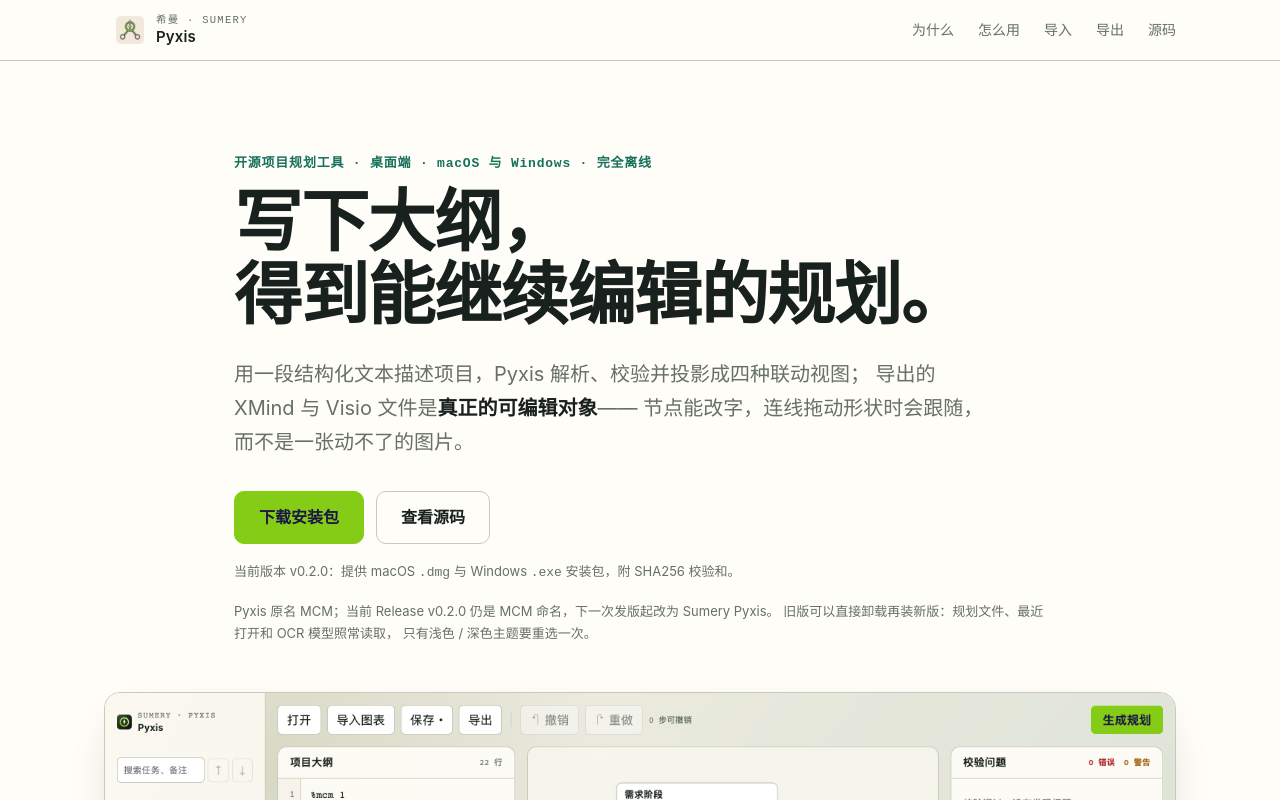
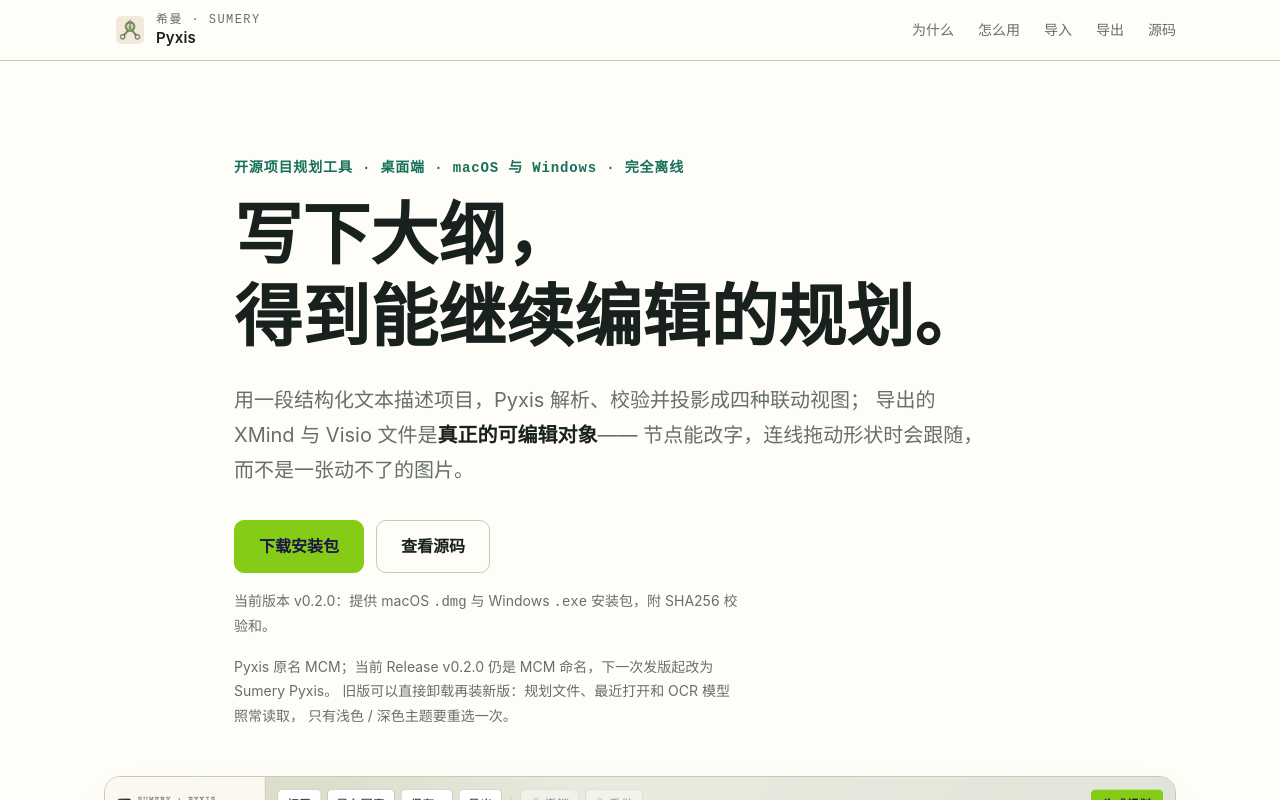
Before and after one commit to lens077/mcm, an Astro site in the folder site/: page / in a window 1280 px wide. Shown: the top 800 px of the page. Built offline with nearby package versions, Linux system fonts and the light colour scheme; Astro itself is replaced by a stand-in of ours.

Commit message:
style(site): 按 Measure 规范修正中文排版
- 引入 measure.css（首行 @layer measure;）：T02 显式 text-autospace、T04 line-break: strict
- T13 字体栈补中文字体（display 与 mono 栈原来只有西文）；T11 字标 10.5px→12px、正文 13/13.5px→14px
- T06 eyebrow 行高 1→1.6、h1 1.08→1.2；T07 h1/h2 负字距清零；T03 三处引号统一为 “”
- T05 正文加 36em 行长上限，空格、标点与 CSS 之外未改文案措辞
- 构建改 inlineStylesheets: always：单页省一次阻塞请求，也让 measure-cjk 能读到样式（它解析不到根绝对路径的外链 CSS）
- playwright-core 只作 devDependency，用于完整档校验与取证，不进运行时
- 字距保留：.brand-kicker 0.12em、.eyebrow 0.06em 是刻意的小号眉标加宽，T07 仅对负值判 error，
  浏览器实测全站负字距 0 处；基础档与完整档（360–1440px）均为 0 error / 0 warn

```diff
--- a/site/astro.config.mjs
+++ b/site/astro.config.mjs
@@ -20,5 +20,9 @@ export default defineConfig({
   build: {
     // 生成 about/index.html 而非 about.html，静态服务器无需额外重写规则
     format: "directory",
+    // 单页站点：把 ~11 KB 的 CSS 内联进 HTML，省掉一次阻塞请求。
+    // 同时让 measure-cjk 能读到样式——它按路径跳过 _astro/ 下的外链 CSS，
+    // 外链时所有排版规则都会按浏览器默认值误判。改回外链只需删掉这一行。
+    inlineStylesheets: "always",
   },
 });
--- a/site/package.json
+++ b/site/package.json
@@ -11,5 +11,8 @@
   },
   "dependencies": {
     "astro": "^7.2.9"
+  },
+  "devDependencies": {
+    "playwright-core": "^1.65.0"
   }
 }
--- a/site/src/pages/index.astro
+++ b/site/src/pages/index.astro
@@ -1,4 +1,7 @@
 ---
+// 顺序有意义：measure.css 是第一个引入的样式表，它的 @layer measure; 声明把
+// 中文排版基础样式排在所有层之前，后面 tokens.css 与页面内联样式都会覆盖它。
+import "../styles/measure.css";
 import "../styles/tokens.css";
 
 // 站点是纯静态的，这些常量随发布一起更新即可。
@@ -212,7 +215,7 @@ const outline = `%mcm 1
             </dl>
             <p class="hint">
               把 <code>&lt;-t3</code> 改成 <code>&lt;-t6</code> 造一个环，
-              问题面板会给出完整环路径，而不是只说「有循环」。
+              问题面板会给出完整环路径，而不是只说“有循环”。
             </p>
           </div>
         </div>
@@ -274,7 +277,7 @@ const outline = `%mcm 1
               </tbody>
             </table>
             <p class="degrade">
-              高精度模型不打进安装包，只在你点「下载」时联网：先 ModelScope、再 GitHub，
+              高精度模型不打进安装包，只在你点“下载”时联网：先 ModelScope、再 GitHub，
               下载后校验 SHA-256，不符就拒绝使用。切换模型只影响文字，结构识别不变。
             </p>
           </div>
@@ -372,7 +375,7 @@ const outline = `%mcm 1
           </li>
           <li>
             <strong>性能是可回归的门槛。</strong>
-            基准测试写死预算，超了直接失败，不靠"感觉还行"。
+            基准测试写死预算，超了直接失败，不靠“感觉还行”。
           </li>
           <li>
             <strong>撤销基于逆命令而非快照。</strong>
@@ -449,7 +452,8 @@ const outline = `%mcm 1
       }
       .brand-kicker {
         color: var(--ink-muted);
-        font: 500 10.5px/1.2 var(--font-mono);
+        /* 中文不小于 12px（T11）；等宽栈已在 --font-mono 里补了中文字体 */
+        font: 500 12px/1.2 var(--font-mono);
         letter-spacing: 0.12em;
         white-space: nowrap;
       }
@@ -486,15 +490,18 @@ const outline = `%mcm 1
       .eyebrow {
         margin: 0 0 var(--space-4);
         color: var(--signal);
-        font: 600 13px/1 var(--font-mono);
+        /* 正文不小于 14px（T11），行高 1.6 起（T06）：窄屏折行时不会挤成两行 */
+        font: 600 14px/1.6 var(--font-mono);
         letter-spacing: 0.06em;
+        max-width: 36em;
       }
       h1 {
         margin: 0 0 var(--space-6);
         font-family: var(--font-display);
         font-size: clamp(38px, 6.2vw, 68px);
-        line-height: 1.08;
-        letter-spacing: -0.02em;
+        /* 中文标题行高 1.2、字距 0：汉字没有字间留白，负字距会挤在一起（T07） */
+        line-height: 1.2;
+        letter-spacing: 0;
       }
       .lede {
         margin: 0 0 var(--space-8);
@@ -538,8 +545,9 @@ const outline = `%mcm 1
       }
       .cta-note {
         margin: var(--space-4) 0 0;
-        font-size: 13px;
+        font-size: 14px;
         color: var(--ink-muted);
+        max-width: 36em;
       }
 
       .facts {
@@ -576,7 +584,7 @@ const outline = `%mcm 1
         margin: 0 0 var(--space-4);
         font-family: var(--font-display);
         font-size: clamp(26px, 3.4vw, 36px);
-        letter-spacing: -0.01em;
+        letter-spacing: 0;
       }
       h3 {
         margin: 0 0 var(--space-2);
@@ -763,10 +771,20 @@ const outline = `%mcm 1
         background: var(--surface-raised);
       }
       .degrade {
-        font-size: 13.5px;
+        font-size: 14px;
         padding-top: var(--space-3);
         border-top: 1px solid
           color-mix(in srgb, var(--line) 55%, transparent);
+      }
+
+      /* 行长上限 36em（T05：正文每行 28–40 字）。当前栅格列宽都小于 36em，
+         这条规则不改变现有版式，只是把上限写死，避免以后加宽容器时行长失控。 */
+      .two-col p,
+      .card p,
+      .hint,
+      .views p,
+      .degrade {
+        max-width: 36em;
       }
 
       .plain {
@@ -792,6 +810,9 @@ const outline = `%mcm 1
       .closing p {
         color: var(--ink-muted);
         margin: 0 0 var(--space-6);
+        /* 居中段落同样限行长：1120px 整行会有 70 个字 */
+        max-width: 36em;
+        margin-inline: auto;
       }
       .closing .cta {
         justify-content: center;
--- /dev/null
+++ b/site/src/styles/measure.css
@@ -0,0 +1,30 @@
+@layer measure;
+/* 分寸 · Measure 基础样式（skills/measure/assets/measure.css，v0.1.0）。
+   全部放在 measure 层里：页面上任何不分层的样式，以及后声明的层，都会覆盖它。
+   第一行的 @layer measure; 让这一层排在所有层之前——tokens.css 与页面内联样式
+   都是不分层的，优先级高于这里的选择器（:where() 的选择器权重为 0）。 */
+@layer measure {
+  :where(:lang(zh)) {
+    line-break: strict;                    /* 广泛可用；写在每个中文元素上，中英混排页面也生效 */
+    font-synthesis-style: none;            /* 中文不出假斜体；西文真斜体不受影响 */
+    text-emphasis-position: under right;   /* 中文着重号在字下方 */
+  }
+
+  :where(:lang(zh)) :where(p, li) {
+    line-height: 1.75;
+  }
+
+  :where(:lang(zh)) :where(h1, h2, h3) {
+    line-height: 1.3;
+  }
+
+  /* 行长约束只在显式标记的正文容器里生效，避免挤坏卡片和表格 */
+  .measure-prose {
+    max-width: 36em;
+  }
+
+  /* 实现里的初始值是 no-autospace，必须显式开启 */
+  @supports (text-autospace: normal) {
+    :where(:lang(zh)) { text-autospace: normal; }
+  }
+}
--- a/site/src/styles/tokens.css
+++ b/site/src/styles/tokens.css
@@ -2,11 +2,18 @@
    落地页只取其中用得到的部分，并补了排版所需的尺度。 */
 
 :root {
-  --font-display: "Avenir Next", "Futura", sans-serif;
+  /* 字体栈按「先西文、再中文、最后通用族」排列，且每个栈都含中文字体。
+     Avenir Next、JetBrains Mono 授权表未收录，只按名字调用系统字体，不自托管；
+     思源黑体（Source Han Sans SC）与 Noto Sans SC 是 🟢 可嵌入档。 */
+  --font-display:
+    "Avenir Next", "Futura", "Source Han Sans SC", "Noto Sans SC",
+    "PingFang SC", sans-serif;
   --font-body:
-    "Source Han Sans SC", "PingFang SC", -apple-system, BlinkMacSystemFont,
-    sans-serif;
-  --font-mono: "JetBrains Mono", "SFMono-Regular", ui-monospace, monospace;
+    "Source Han Sans SC", "Noto Sans SC", "PingFang SC", -apple-system,
+    BlinkMacSystemFont, "Microsoft YaHei", sans-serif;
+  --font-mono:
+    "JetBrains Mono", "SFMono-Regular", ui-monospace, "Noto Sans SC",
+    "PingFang SC", monospace;
 
   --surface: #fffdf7;
   --surface-raised: #ffffff;
```
Also changed, not shown: site/pnpm-lock.yaml.
